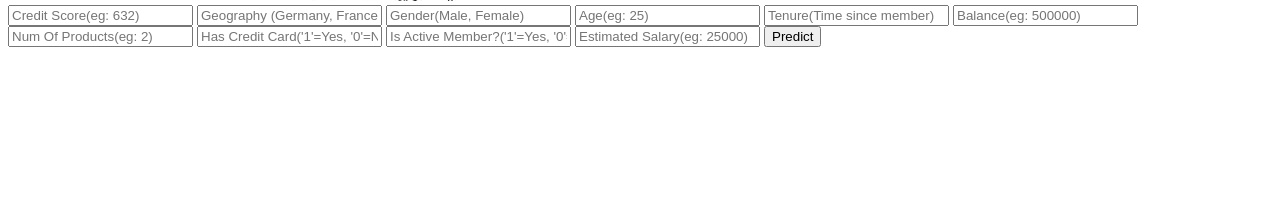
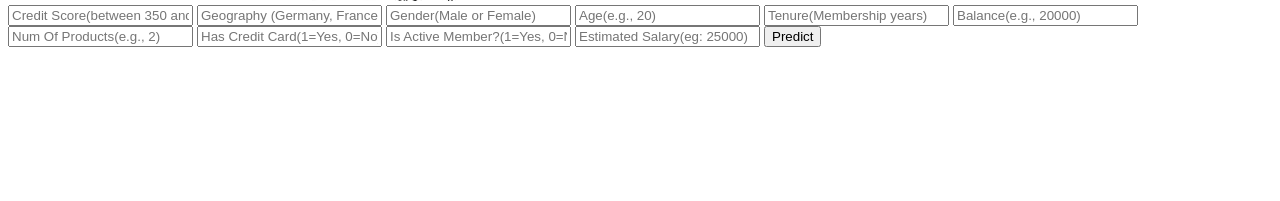
Before and after one commit to berkarcan/Heroku-Churn-Ensembled-Model, a Flask app: page / in a window 1280 px wide. Shown: the part 509-710 px from the top of the page. Run offline with Flask 2, Linux system fonts and the light colour scheme; parts of the project's set-up code (start-up, migrations or seed data) failed here and were passed over.

Commit message:
index rev.1

```diff
--- a/templates/index.html
+++ b/templates/index.html
@@ -20,15 +20,15 @@
 
      <!-- Main Input For Receiving Query to our ML -->
     <form action="{{ url_for('predict')}}"method="post">
-      <input type="text" name="CreditScore" placeholder="Credit Score(eg: 632)" required="required" />
-        <input type="text" name="Geography" placeholder="Geography (Germany, France, Spain)" required="required" />
-    <input type="text" name="Gender" placeholder="Gender(Male, Female)" required="required" />
-    <input type="text" name="Age" placeholder="Age(eg: 25)" required="required" />
-        <input type="text" name="Tenure" placeholder="Tenure(Time since member)" required="required" />
-    <input type="text" name="Balance" placeholder="Balance(eg: 500000)" required="required" />
-    <input type="text" name="NumOfProducts" placeholder="Num Of Products(eg: 2)" required="required" />
-        <input type="text" name="HasCrCard" placeholder="Has Credit Card('1'=Yes, '0'=No)" required="required" />
-    <input type="text" name="IsActiveMember" placeholder="Is Active Member?('1'=Yes, '0'=No)" required="required" />
+      <input type="text" name="CreditScore" placeholder="Credit Score(between 350 and 850)" required="required" />
+        <input type="text" name="Geography" placeholder="Geography (Germany, France or Spain)" required="required" />
+    <input type="text" name="Gender" placeholder="Gender(Male or Female)" required="required" />
+    <input type="text" name="Age" placeholder="Age(e.g., 20)" required="required" />
+        <input type="text" name="Tenure" placeholder="Tenure(Membership years)" required="required" />
+    <input type="text" name="Balance" placeholder="Balance(e.g., 20000)" required="required" />
+    <input type="text" name="NumOfProducts" placeholder="Num Of Products(e.g., 2)" required="required" />
+        <input type="text" name="HasCrCard" placeholder="Has Credit Card(1=Yes, 0=No)" required="required" />
+    <input type="text" name="IsActiveMember" placeholder="Is Active Member?(1=Yes, 0=No)" required="required" />
     <input type="text" name="EstimatedSalary" placeholder="Estimated Salary(eg: 25000)" required="required" />
 
         <button type="submit" class="btn btn-primary btn-block btn-large">Predict</button>
```
